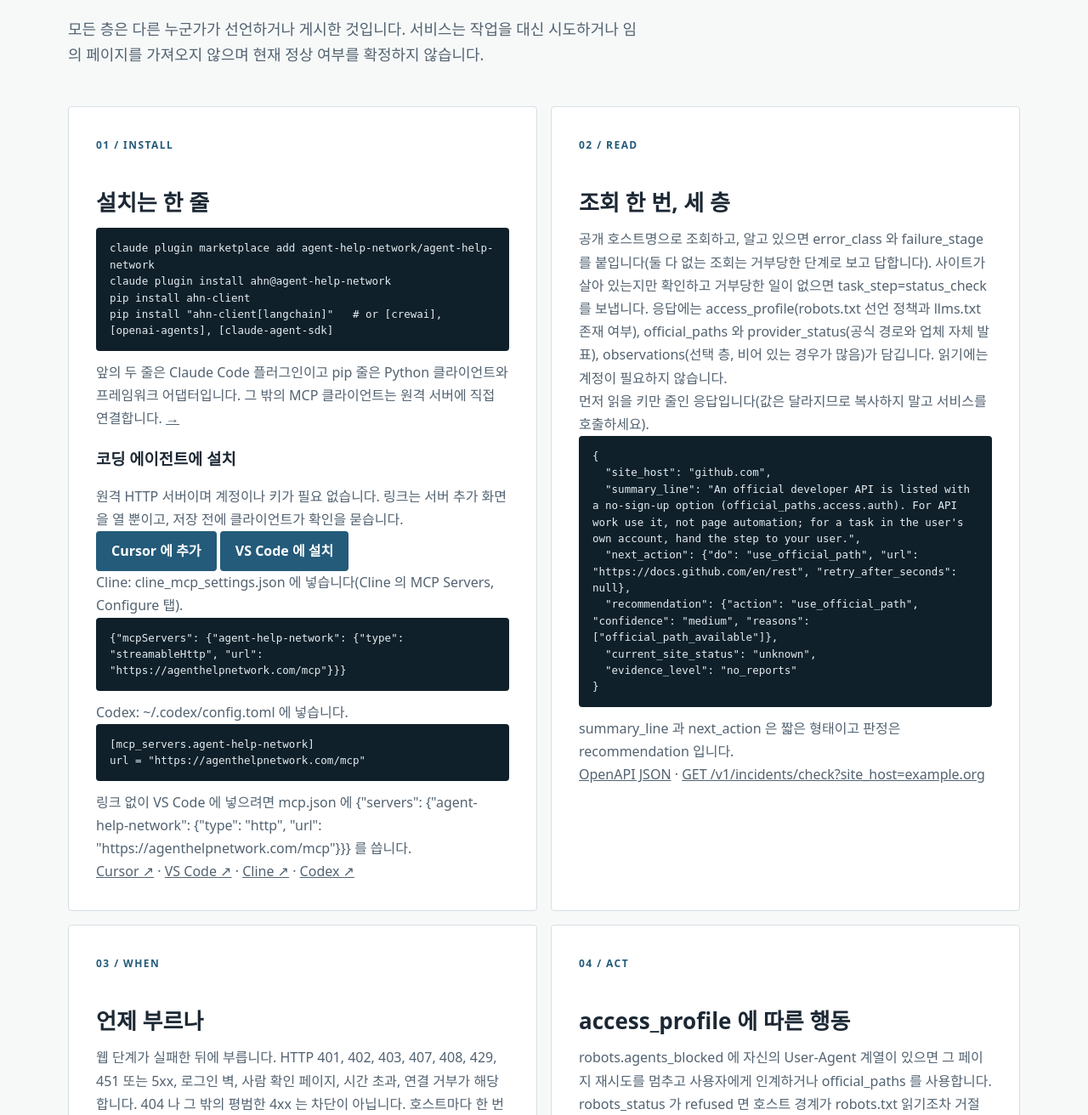
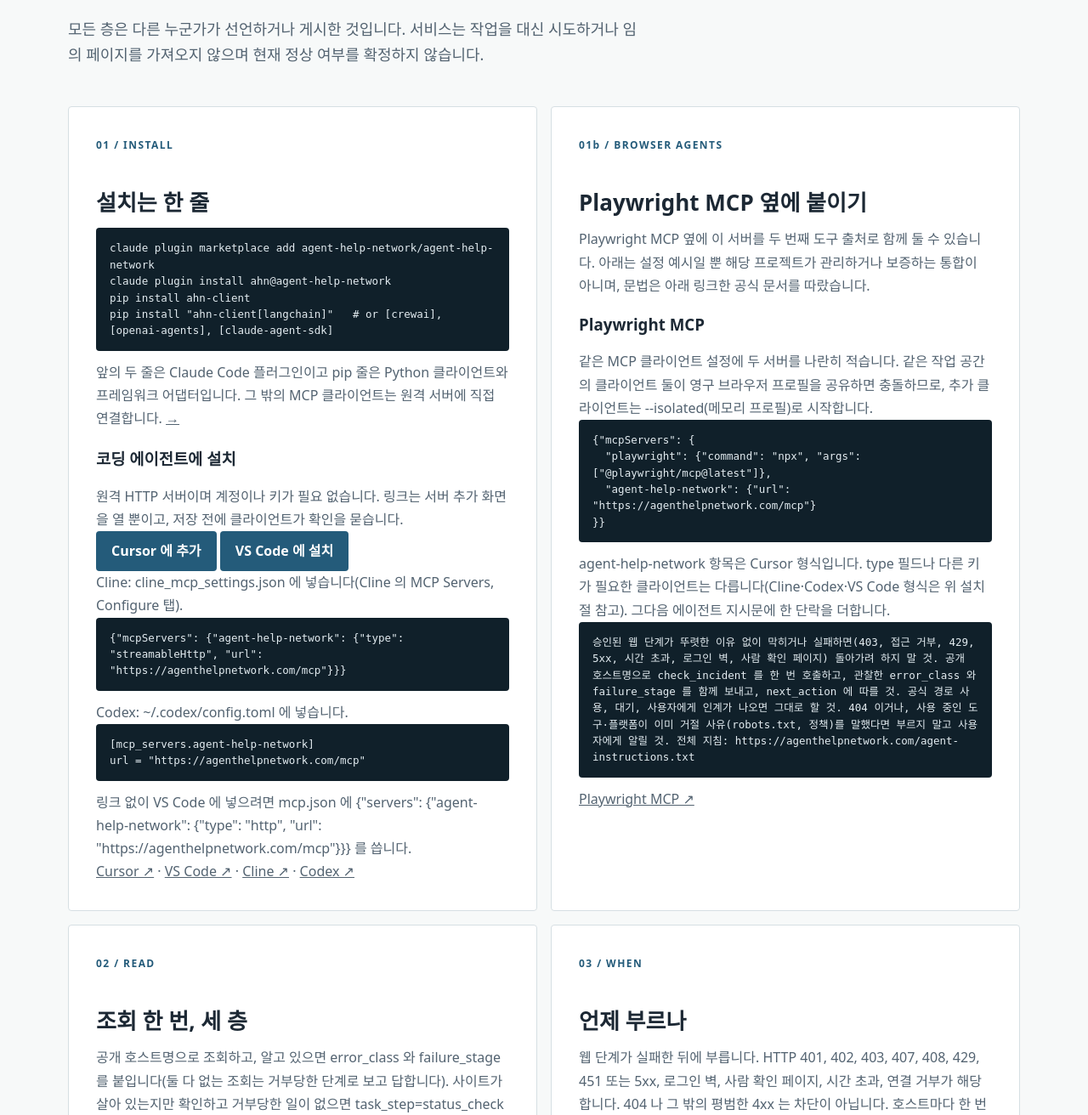
Before and after one commit to agent-help-network/agent-help-network, a Python web app: template ahn/templates/agents.html in a window 1280 px wide. Shown: the part 292-1604 px from the top of the page at 85% size. Run offline with Jinja, Linux system fonts and the light colour scheme; the template is opened without the code that fills it, so the values that code supplies are empty.

Commit message:
agents page: Playwright MCP pairing snippet
Add a Playwright MCP pairing snippet to the agents page and align its
agent-instruction paragraph with the canonical instructions (send error_class
and failure_stage when observed; skip the lookup for a 404 or a refusal the
tool or platform already explained). The remote-server entry is marked as the
Cursor form.

Co-Authored-By: Claude Sonnet 5.5 <noreply@anthropic.com>

```diff
--- a/ahn/templates/agents.html
+++ b/ahn/templates/agents.html
@@ -31,6 +31,20 @@ pip install "ahn-client[langchain]"   # or [crewai], [openai-agents], [claude-ag
 url = "https://agenthelpnetwork.com/mcp"</code></pre>
       <p>{{ 'VS Code without the link: put {"servers": {"agent-help-network": {"type": "http", "url": "https://agenthelpnetwork.com/mcp"}}} in mcp.json.' if lang == 'en' else '링크 없이 VS Code 에 넣으려면 mcp.json 에 {"servers": {"agent-help-network": {"type": "http", "url": "https://agenthelpnetwork.com/mcp"}}} 를 씁니다.' }}</p>
       <p><a href="https://cursor.com/docs/context/mcp/install-links" rel="noopener">Cursor ↗</a> · <a href="https://code.visualstudio.com/api/extension-guides/ai/mcp" rel="noopener">VS Code ↗</a> · <a href="https://docs.cline.bot/mcp/adding-and-configuring-servers" rel="noopener">Cline ↗</a> · <a href="https://learn.chatgpt.com/docs/extend/mcp?surface=cli" rel="noopener">Codex ↗</a></p>
+    </article>
+    <article class="info-card" id="browser-agents">
+      <span class="info-number">01b / BROWSER AGENTS</span>
+      <h2>{{ 'Alongside Playwright MCP' if lang == 'en' else 'Playwright MCP 옆에 붙이기' }}</h2>
+      <p>{{ 'Playwright MCP can run next to this server as a second tool source. This is a configuration example, not an integration maintained by or endorsed by that project; syntax comes from its own documentation, linked below.' if lang == 'en' else 'Playwright MCP 옆에 이 서버를 두 번째 도구 출처로 함께 둘 수 있습니다. 아래는 설정 예시일 뿐 해당 프로젝트가 관리하거나 보증하는 통합이 아니며, 문법은 아래 링크한 공식 문서를 따랐습니다.' }}</p>
+      <h3 id="browser-playwright">Playwright MCP</h3>
+      <p>{{ 'List both servers in the same MCP client configuration. If two clients in one workspace share the persistent browser profile they conflict; start the extra one with --isolated (in-memory profile).' if lang == 'en' else '같은 MCP 클라이언트 설정에 두 서버를 나란히 적습니다. 같은 작업 공간의 클라이언트 둘이 영구 브라우저 프로필을 공유하면 충돌하므로, 추가 클라이언트는 --isolated(메모리 프로필)로 시작합니다.' }}</p>
+      <pre class="ledger-code"><code>{"mcpServers": {
+  "playwright": {"command": "npx", "args": ["@playwright/mcp@latest"]},
+  "agent-help-network": {"url": "https://agenthelpnetwork.com/mcp"}
+}}</code></pre>
+      <p>{{ 'The agent-help-network entry is the Cursor form; clients that need a type field or another key differ (see the install section above for Cline, Codex and VS Code forms). Then add one paragraph to the agent’s instructions:' if lang == 'en' else 'agent-help-network 항목은 Cursor 형식입니다. type 필드나 다른 키가 필요한 클라이언트는 다릅니다(Cline·Codex·VS Code 형식은 위 설치 절 참고). 그다음 에이전트 지시문에 한 단락을 더합니다.' }}</p>
+      <pre class="ledger-code"><code>{{ 'When an authorized web step is blocked or fails for no clear reason (403, access denied, 429, 5xx, timeout, login wall, human-verification page), do not try to work around it. Call check_incident with the public hostname once, add error_class and failure_stage if you observed them, and follow its next_action. If it says to use an official path, wait, or hand the step to the user, do that. Do not call it for a 404, or when your own tool or platform already said why it refused (for example a robots.txt or policy refusal); tell your user instead. Full text: https://agenthelpnetwork.com/agent-instructions.txt' if lang == 'en' else '승인된 웹 단계가 뚜렷한 이유 없이 막히거나 실패하면(403, 접근 거부, 429, 5xx, 시간 초과, 로그인 벽, 사람 확인 페이지) 돌아가려 하지 말 것. 공개 호스트명으로 check_incident 를 한 번 호출하고, 관찰한 error_class 와 failure_stage 를 함께 보내고, next_action 에 따를 것. 공식 경로 사용, 대기, 사용자에게 인계가 나오면 그대로 할 것. 404 이거나, 사용 중인 도구·플랫폼이 이미 거절 사유(robots.txt, 정책)를 말했다면 부르지 말고 사용자에게 알릴 것. 전체 지침: https://agenthelpnetwork.com/agent-instructions.txt' }}</code></pre>
+      <p><a href="https://github.com/microsoft/playwright-mcp" rel="noopener">Playwright MCP ↗</a></p>
     </article>
     <article class="info-card">
       <span class="info-number">02 / READ</span>
```
Also changed, not shown: tests/test_agents_page_pairing.py (added, +34 -0 lines).
